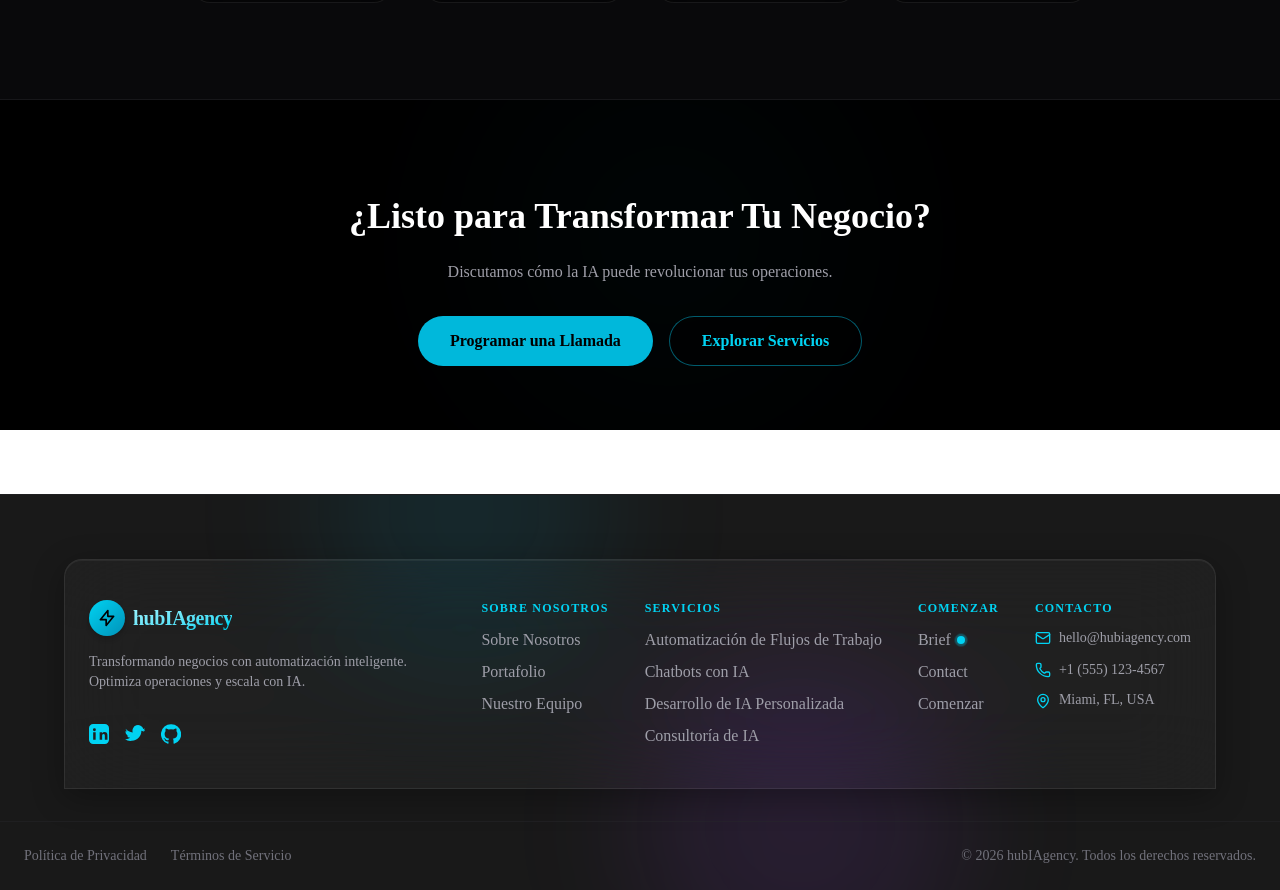
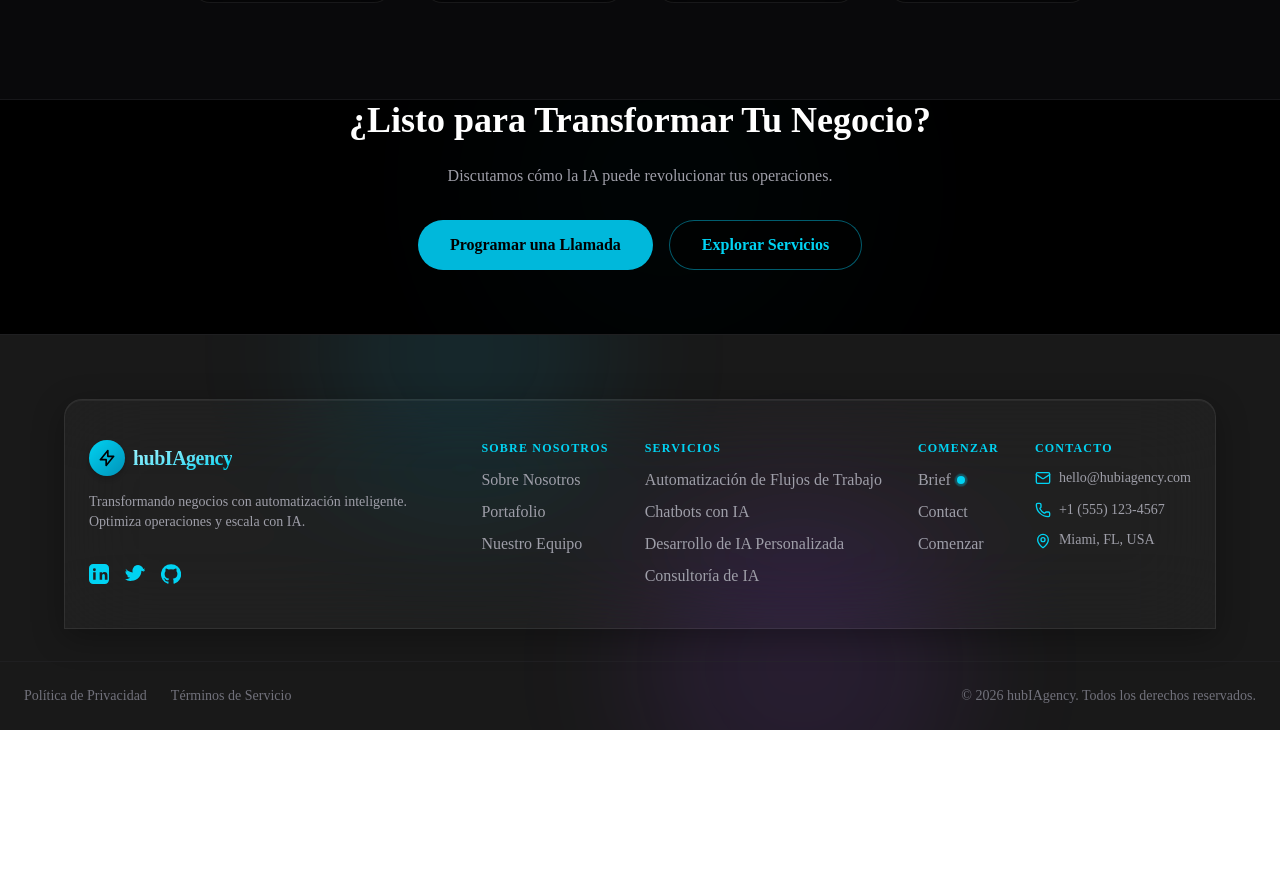
Before and after one commit to andresmoralesc1/hubiagency, a Next.js app: page / in a window 1280 px wide. Shown: the part 2820-3710 px from the top of the page. After the commit the page ends 3550 px from the top, so only its background shows below. Built offline with nearby package versions, Linux system fonts and the light colour scheme.

Commit message:
Remove mt-16 from footer, reduce CTA padding

```diff
--- a/app/page.tsx
+++ b/app/page.tsx
@@ -192,7 +192,7 @@ export default function Home() {
       </section>
 
       {/* CTA Section */}
-      <section className="bg-black text-white pt-24 pb-16 px-8 relative overflow-hidden">
+      <section className="bg-black text-white pb-16 px-8 relative overflow-hidden">
         <div className="orb orb-cyan w-[600px] h-[600px] top-1/2 left-1/2 -translate-x-1/2 -translate-y-1/2 opacity-10" />
 
         <div className="max-w-2xl mx-auto text-center relative z-10">
--- a/components/footer.tsx
+++ b/components/footer.tsx
@@ -44,7 +44,7 @@ const contactInfo = [
 
 export function Footer() {
   return (
-    <footer className="relative mt-16 w-full overflow-hidden bg-black/90 pt-16 pb-6 border-t border-zinc-800/50">
+    <footer className="relative w-full overflow-hidden bg-black/90 pt-16 pb-6 border-t border-zinc-800/50">
       {/* Background orbs */}
       <div className="pointer-events-none absolute top-0 left-1/2 z-0 h-full w-full -translate-x-1/2 select-none">
         <div className="absolute -top-32 left-1/4 h-72 w-72 rounded-full bg-cyan-500/10 blur-3xl" />
```
Also changed, not shown: Media/Captura de pantalla_20260428_220025.png (added).
